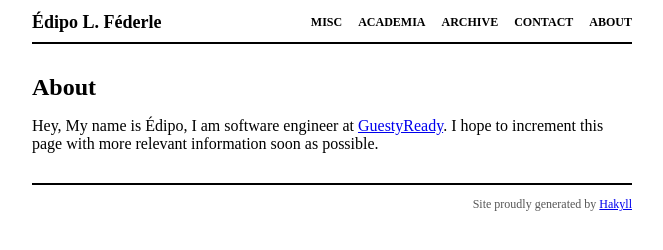
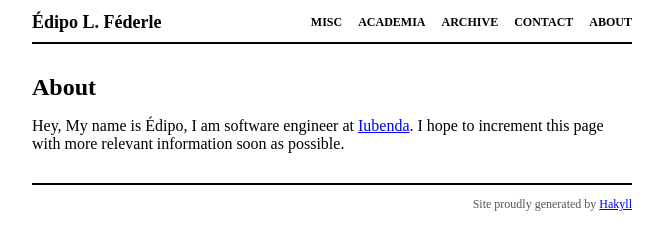
Before and after one commit to edipofederle/edipofederle.github.io, a plain HTML site: page about.html in a window 1280 px wide. Shown: the whole page, without its empty margins (308-971 px from the left). Drawn offline with Linux system fonts and the light colour scheme.

Commit message:
New version

```diff
--- a/about.html
+++ b/about.html
@@ -24,7 +24,7 @@
 
     <main role="main">
       <h1>About</h1>
-      <p>Hey, My name is Édipo, I am software engineer at <a href="http://guestready.com/">GuestyReady</a>. I hope to increment this page with more relevant information soon as possible.</p>
+      <p>Hey, My name is Édipo, I am software engineer at <a href="https://http://iubenda.com/">Iubenda</a>. I hope to increment this page with more relevant information soon as possible.</p>
     </main>
 
     <footer>
```
